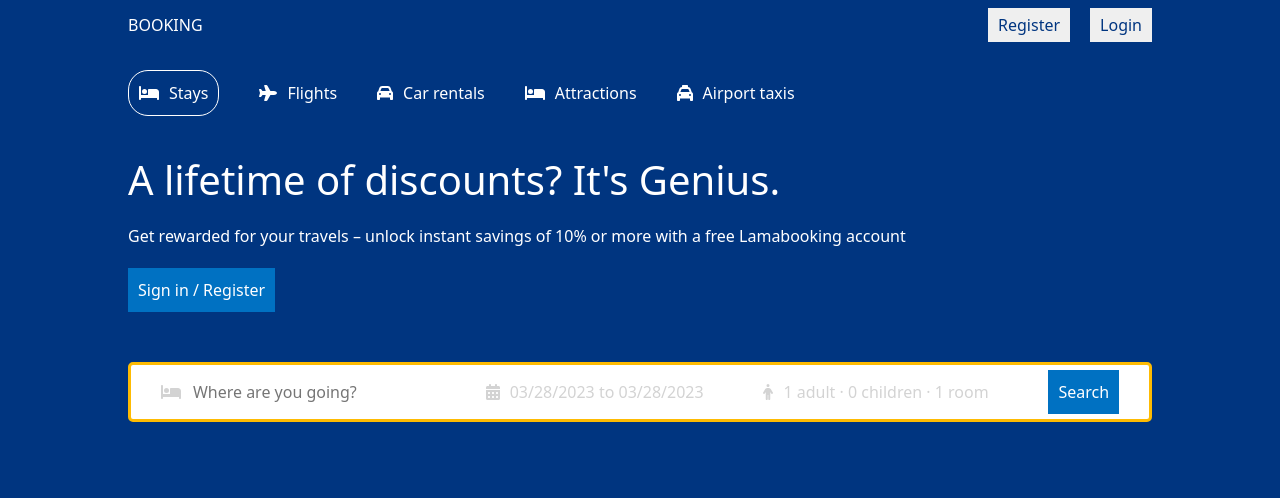
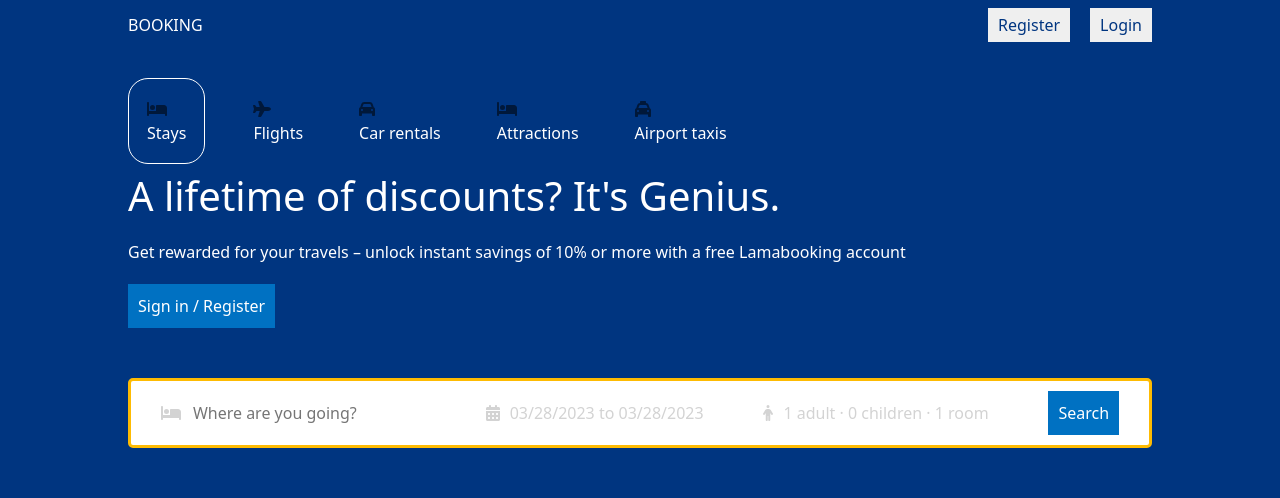
Before and after one commit to mohreda2720/Booking.com-React, a React (Create React App) app: page / in a window 1280 px wide. Shown: the top 498 px of the page. Built offline with nearby package versions, Linux system fonts and the light colour scheme; no server answers.

Commit message:
make responsive by malak

```diff
--- a/src/components/header/Header.jsx
+++ b/src/components/header/Header.jsx
@@ -14,6 +14,7 @@ import "react-date-range/dist/styles.css"; // main css file
 import "react-date-range/dist/theme/default.css"; // theme css file
 import { format } from "date-fns";
 import { useNavigate } from "react-router-dom";
+import { Navbar, Nav } from "react-bootstrap";
 
 const Header = ({ type }) => {
   const [destination, setDestination] = useState("");
@@ -49,36 +50,55 @@ const Header = ({ type }) => {
 
   return (
     <div className="header col-md-12">
-
-
       <div
         className={
-          type === "list" ? "headerContainer mx-auto listMode" : "headerContainer mx-auto"
+          type === "list"
+            ? "headerContainer mx-auto listMode"
+            : "headerContainer mx-auto"
         }
       >
-
-        <div className="headerList">
-          <div className="headerListItem active">
-            <FontAwesomeIcon icon={faBed} />
-            <span>Stays</span>
-          </div>
-          <div className="headerListItem">
-            <FontAwesomeIcon icon={faPlane} />
-            <span>Flights</span>
-          </div>
-          <div className="headerListItem">
-            <FontAwesomeIcon icon={faCar} />
-            <span>Car rentals</span>
-          </div>
-          <div className="headerListItem">
-            <FontAwesomeIcon icon={faBed} />
-            <span>Attractions</span>
-          </div>
-          <div className="headerListItem">
-            <FontAwesomeIcon icon={faTaxi} />
-            <span>Airport taxis</span>
-          </div>
-        </div>
+        <Navbar expand="lg">
+          <Navbar.Toggle aria-controls="basic-navbar-nav" />
+          <Navbar.Collapse id="basic-navbar-nav">
+            <Nav className="headerList">
+              <Nav.Item className="headerListItem active">
+                <Nav.Link href="#">
+                  <FontAwesomeIcon icon={faBed} />
+                  <br />
+                  <span style={{ color: "white" }}>Stays</span>
+                </Nav.Link>
+              </Nav.Item>
+              <Nav.Item className="headerListItem">
+                <Nav.Link href="#">
+                  <FontAwesomeIcon icon={faPlane} />
+                  <br />
+                  <span style={{ color: "white" }}>Flights</span>
+                </Nav.Link>
+              </Nav.Item>
+              <Nav.Item className="headerListItem">
+                <Nav.Link href="#">
+                  <FontAwesomeIcon icon={faCar} />
+                  <br />
+                  <span style={{ color: "white" }}>Car rentals</span>
+                </Nav.Link>
+              </Nav.Item>
+              <Nav.Item className="headerListItem">
+                <Nav.Link href="#">
+                  <FontAwesomeIcon icon={faBed} />
+                  <br />
+                  <span style={{ color: "white" }}>Attractions</span>
+                </Nav.Link>
+              </Nav.Item>
+              <Nav.Item className="headerListItem">
+                <Nav.Link href="#">
+                  <FontAwesomeIcon icon={faTaxi} />
+                  <br />
+                  <span style={{ color: "white" }}>Airport taxis</span>
+                </Nav.Link>
+              </Nav.Item>
+            </Nav>
+          </Navbar.Collapse>
+        </Navbar>
         {type !== "list" && (
           <>
             <h1 className="headerTitle">
--- a/src/components/header/header.css
+++ b/src/components/header/header.css
@@ -46,7 +46,7 @@
 
 
 .headerSearch {
-  height: 60px;
+  /* height: 60px; */
   background-color: white;
   border: 3px solid #febb02;
   display: flex;
@@ -56,7 +56,14 @@
   border-radius: 5px;
   margin-top: 50px;
   width: 100%;
-  max-width: 1024px;
+  /* max-width: 1024px; */
+}
+
+@media screen and (max-width: 768px) {
+  .headerSearch {
+    flex-direction: column;
+    align-items: start;
+  }
 }
 
 .headerIcon {
@@ -67,8 +74,9 @@
   display: flex;
   align-items: center;
   gap: 10px;
+  justify-content: space-between;
+}
 
-}
 
 .headerSearchInput {
   border: none;
--- a/src/components/searchItem/searchItem.css
+++ b/src/components/searchItem/searchItem.css
@@ -1,4 +1,4 @@
-.searchItem{
+.searchItem {
     border: 1px solid lightgray;
     padding: 10px;
     border-radius: 5px;
@@ -8,73 +8,80 @@
     margin-bottom: 20px;
 }
 
-.siImg{
+@media screen and (max-width: 768px) {
+    .searchItem {
+        flex-direction: column;
+    }
+}
+
+.siImg {
     width: 200px;
     height: 200px;
     object-fit: cover;
 }
 
-.siDesc{
+.siDesc {
     display: flex;
     flex-direction: column;
     gap: 10px;
     flex: 2;
 }
 
-.siTitle{
+.siTitle {
     font-size: 20px;
     color: #0071c2;
 }
 
-.siDistance{
+.siDistance {
     font-size: 12px;
 }
 
-.siTaxiOp{
+.siTaxiOp {
     font-size: 12px;
     background-color: #008009;
     color: white;
-    width:max-content ;
+    width: max-content;
     padding: 3px;
     border-radius: 5px;
 }
 
-.siSubtitle{
+.siSubtitle {
     font-size: 12px;
     font-weight: bold;
 }
 
-.siFeatures{
+.siFeatures {
     font-size: 12px;
 }
 
-.siCancelOp{
+.siCancelOp {
     font-size: 12px;
     color: #008009;
     font-weight: bold;
 }
 
-.siCancelOpSubtitle{
+.siCancelOpSubtitle {
     font-size: 12px;
     color: #008009;
 }
 
-.siDetails{
+.siDetails {
     flex: 1;
     display: flex;
     flex-direction: column;
     justify-content: space-between;
 }
 
-.siRating{
+.siRating {
     display: flex;
     justify-content: space-between;
 }
 
-.siRating>span{
+.siRating>span {
     font-weight: 500;
 }
-.siRating>button{
+
+.siRating>button {
     border-color: #003580;
     color: white;
     padding: 5px;
@@ -82,23 +89,23 @@
     border: none;
 }
 
-.siDetailTexts{
+.siDetailTexts {
     text-align: right;
     display: flex;
     flex-direction: column;
     gap: 5px;
 }
 
-.siPrice{
+.siPrice {
     font-size: 24px;
 }
 
-.siTaxOp{
+.siTaxOp {
     font-size: 12px;
     color: gray;
 }
 
-.siCheckButton{
+.siCheckButton {
     background-color: #0071c2;
     color: white;
     font-weight: bold;
--- a/src/pages/home/home.css
+++ b/src/pages/home/home.css
@@ -1,4 +1,4 @@
 .homeTitle {
-    width: 1024px;
+    width: auto;
     font-size: 20px;
 }
--- a/src/pages/hotel/hotel.css
+++ b/src/pages/hotel/hotel.css
@@ -14,6 +14,7 @@
     position: relative;
 }
 
+
 .bookNow {
     position: absolute;
     top: 10px;
@@ -25,6 +26,13 @@
     font-weight: bold;
     border-radius: 5px;
     cursor: pointer;
+}
+
+@media screen and (max-width: 768px) {
+    .bookNow {
+        position: static;
+        margin: 0 auto;
+    }
 }
 
 .hotelTitle {
@@ -71,6 +79,12 @@
     margin-top: 20px;
 }
 
+@media screen and (max-width: 768px) {
+    .hotelDetails {
+        flex-direction: column;
+    }
+}
+
 .hotelDetailsTexts {
     flex: 3;
 }
@@ -89,17 +103,20 @@
     gap: 20px;
 }
 
-.hotelDetailsPrice > h1 {
+.hotelDetailsPrice>h1 {
     font-size: 18px;
     color: #555;
 }
-.hotelDetailsPrice > span {
+
+.hotelDetailsPrice>span {
     font-size: 14px;
 }
-.hotelDetailsPrice > h2 {
+
+.hotelDetailsPrice>h2 {
     font-weight: 300;
 }
-.hotelDetailsPrice > button {
+
+.hotelDetailsPrice>button {
     border: none;
     padding: 10px 20px;
     background-color: #0071c2;
@@ -109,7 +126,7 @@
     border-radius: 5px;
 }
 
-.slider{
+.slider {
     position: sticky;
     top: 0;
     left: 0;
@@ -121,7 +138,7 @@
     align-items: center;
 }
 
-.sliderWrapper{
+.sliderWrapper {
     width: 100%;
     height: 100%;
     display: flex;
@@ -129,12 +146,12 @@
     align-items: center;
 }
 
-.sliderImg{
+.sliderImg {
     width: 80%;
     height: 80vh;
 }
 
-.close{
+.close {
     position: absolute;
     top: 20px;
     right: 20px;
@@ -143,7 +160,7 @@
     cursor: pointer;
 }
 
-.arrow{
+.arrow {
     margin: 20px;
     font-size: 50px;
     color: lightgray;
--- a/src/pages/list/list.css
+++ b/src/pages/list/list.css
@@ -11,6 +11,12 @@
     gap: 20px;
 }
 
+@media screen and (max-width: 768px) {
+    .listWrapper {
+        flex-direction: column;
+    }
+}
+
 .listSearch {
     flex: 1;
     background-color: #febb02;
@@ -19,6 +25,12 @@
     position: sticky;
     top: 10px;
     height: max-content;
+}
+
+@media screen and (max-width: 768px) {
+    .listSearch {
+        position: initial;
+    }
 }
 
 .lsTitle {
```
Also changed, not shown: src/pages/test.txt (deleted). Lines whose indentation alone changed are shown as unchanged.
